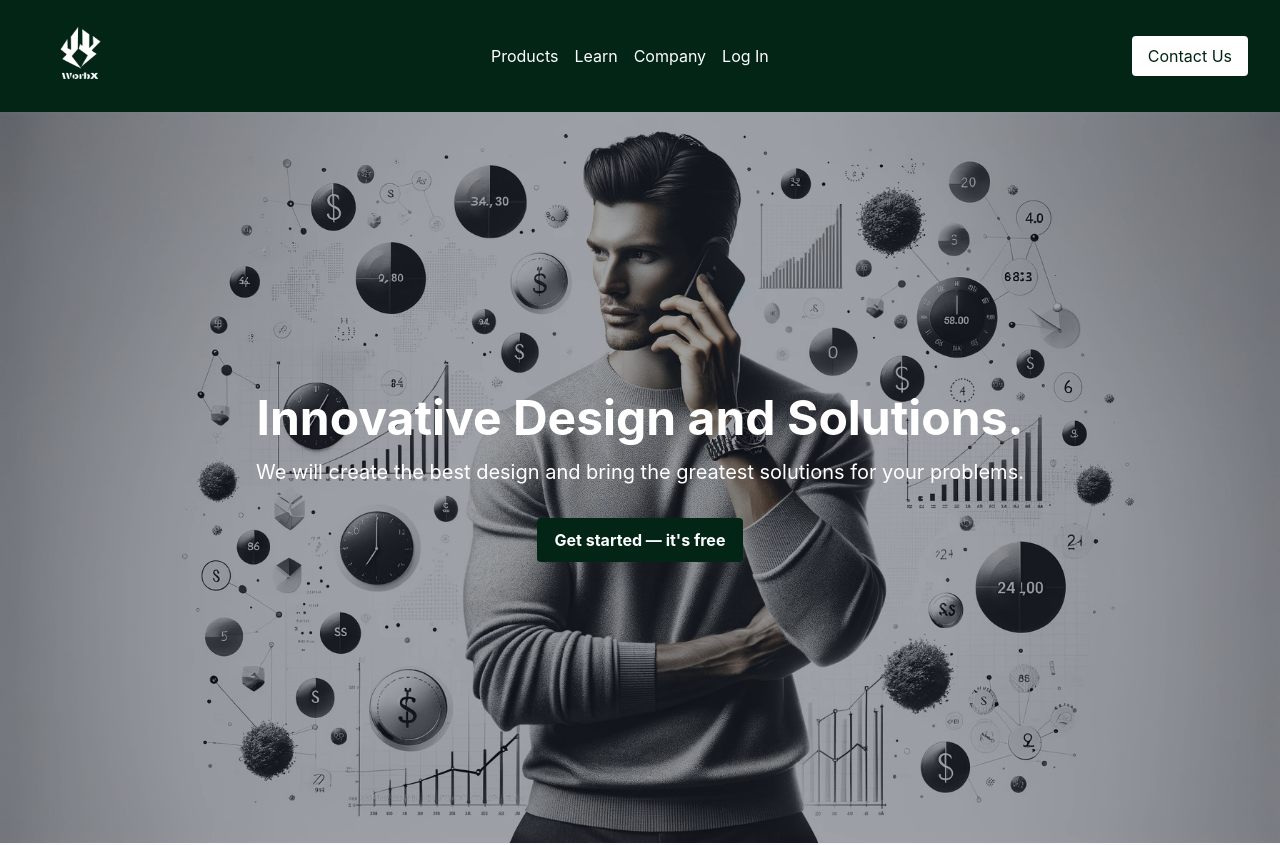
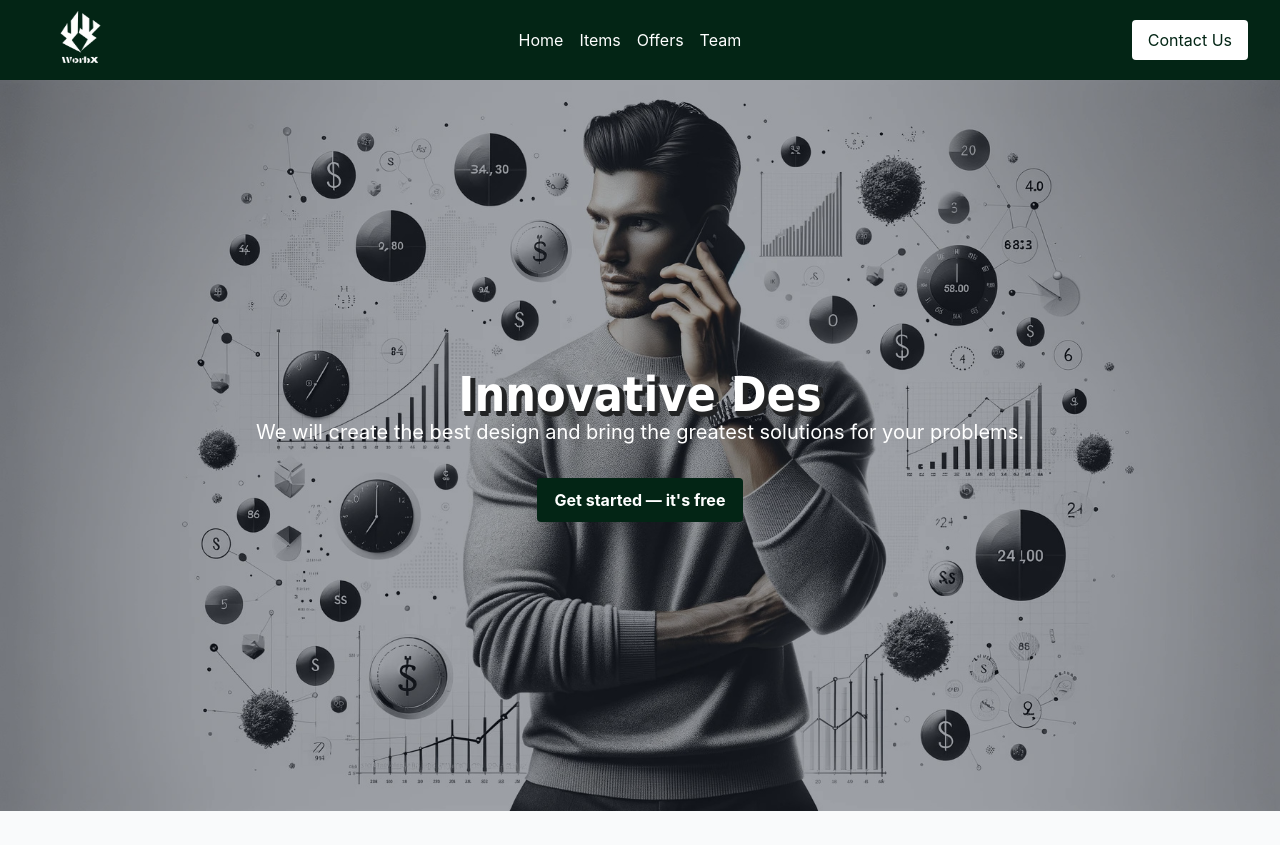
Before and after one commit to HighRollerLV/WorbX, a React (Create React App) app: page / in a window 1280 px wide. Shown: the top 845 px of the page. Built offline with nearby package versions, Linux system fonts and the light colour scheme.

Commit message:
Update 1.2
Responsive Edit 1.1

```diff
--- a/src/App.js
+++ b/src/App.js
@@ -1,5 +1,5 @@
 // App.js
-import React from 'react';
+import React, { useRef } from 'react';
 import Header from "./components/Header";
 import HeroSection from "./components/HeroSection";
 import ItemsSection from "./components/ItemsSection";
@@ -9,14 +9,24 @@ import Footer from "./components/Footer";
 import './index.css';
 
 const App = () => {
+    const heroSectionRef = useRef(null);
+    const itemsSectionRef = useRef(null);
+    const offersSectionRef = useRef(null);
+    const companyMembersRef = useRef(null);
+
     return (
         <div className="flex flex-col min-h-screen">
-        <Header />
+            <Header
+                heroSectionRef={heroSectionRef}
+                itemsSectionRef={itemsSectionRef}
+                offersSectionRef={offersSectionRef}
+                companyMembersRef={companyMembersRef}
+            />
             <main className="flex-grow">
-          <HeroSection />
-          <ItemsSection />
-          <OffersSection />
-          <CompanyMembers />
+                <div ref={heroSectionRef}><HeroSection /></div>
+                <div ref={itemsSectionRef}><ItemsSection /></div>
+                <div ref={offersSectionRef}><OffersSection /></div>
+                <div ref={companyMembersRef}><CompanyMembers /></div>
             </main>
             <Footer />
         </div>
--- a/src/components/CompanyMembers.js
+++ b/src/components/CompanyMembers.js
@@ -49,9 +49,9 @@ const CompanyMembers = () => {
                 >
                     {members.map((member, index) => (
                         <SwiperSlide key={index}>
-                            <div className="text-center h-[70vh] flex flex-row items-center justify-center gap-20">
+                            <div className="text-center h-[70vh] flex flex-col lg:flex-row items-center justify-center gap-20">
                                 <img src={member.imageUrl} alt={member.name}
-                                     className="w-96 h-96 object-cover rounded-full shadow-2xl mb-4"/>
+                                     className="w-56 h-56 md:w-64 md:h-64 lg:w-96 lg:h-96 object-cover rounded-full shadow-2xl mb-4"/>
                                 <div>
                                     <p className="text-2xl font-bold text-white">{member.name}</p>
                                     <p className="text-lg text-white">{member.role}</p>
--- a/src/components/Header.js
+++ b/src/components/Header.js
@@ -1,40 +1,104 @@
-import React, { useState } from 'react';
-import { IoMdClose } from 'react-icons/io';
-import { FaBars } from 'react-icons/fa'; // For the burger menu icon
+import React, {useState, useEffect} from 'react';
+import {IoMdClose} from 'react-icons/io';
+import {FaBars} from 'react-icons/fa'; // For the burger menu icon
 
-const Header = () => {
+const Header = ({heroSectionRef, itemsSectionRef, offersSectionRef, companyMembersRef}) => {
     const [showContactForm, setShowContactForm] = useState(false);
-    const [isNavVisible, setIsNavVisible] = useState(false); // State to toggle navigation visibility
+    const [isNavVisible, setIsNavVisible] = useState(false); // State to toggle mobile navigation visibility
+    const [prevScrollPos, setPrevScrollPos] = useState(window.scrollY);
+    const [visible, setVisible] = useState(true); // State to show/hide the header on scroll
+
+    // Effect to handle scroll event for showing/hiding header
+    useEffect(() => {
+        const handleScroll = () => {
+            // Current scroll position
+            const currentScrollPos = window.scrollY;
+
+            // Set visibility based on scroll direction
+            setVisible((prevScrollPos > currentScrollPos && currentScrollPos > 0) || currentScrollPos < 10);
+
+            // Update the previous scroll position
+            setPrevScrollPos(currentScrollPos);
+        };
+
+        // Add and remove the scroll listener
+        window.addEventListener('scroll', handleScroll);
+        return () => window.removeEventListener('scroll', handleScroll);
+    }, [prevScrollPos, visible]);
+
+    const scrollToSection = (ref) => {
+        window.scrollTo({
+            top: ref.current.offsetTop,
+            behavior: 'smooth',
+        });
+        setIsNavVisible(false); // Close the mobile menu upon clicking a link
+    };
 
     return (
         <>
-            <header className="flex justify-between items-center bg-british text-white px-8 py-4 relative z-20">
-                {/*Mobile Menu*/}
-                <img src="/images/WorbXTitle.jpg" alt="Worbex Logo" className="w-24 h-20" />
+            <header
+                className={`flex justify-between w-full items-center bg-british text-white px-8 fixed z-30 transition-all duration-300 ${visible ? 'top-0' : '-top-full'}`}>
+                {/* Mobile Menu */}
+                <img src="/images/WorbXTitle.jpg" alt="Worbex Logo" className="w-24 h-20"/>
                 <button
-                    className="md:hidden z-30 text-white"
+                    className="md:hidden z-30 text-white top-7 right-5 "
                     onClick={() => setIsNavVisible(!isNavVisible)}>
-                    {isNavVisible ? <IoMdClose size={24} className="text-white hover:text-gray-500" /> : <FaBars size={24} className="text-white hover:text-gray-500"/>}
+                    {isNavVisible ? <IoMdClose size={24} className="text-white hover:text-gray-500"/> :
+                        <FaBars size={24} className="text-white hover:text-gray-500"/>}
                 </button>
-                <div className={`fixed inset-0 bg-black bg-opacity-75 z-10 ${isNavVisible ? 'flex' : 'hidden'} items-center justify-center transition-opacity duration-500 ease-in-out`}>
-                    <div className="bg-british w-full h-screen flex items-center justify-center p-8 space-y-4 relative">
+                <div
+                    className={`fixed inset-0 bg-black bg-opacity-75 z-20 ${isNavVisible ? 'flex' : 'hidden'} items-center justify-center transition-opacity duration-500 ease-in-out`}>
+                    <div
+                        className="bg-british w-full h-screen flex flex-col items-center justify-center p-8 space-y-4 relative">
                         <nav>
-                            <ul className="flex flex-col items-center justify-center space-y-4">
-                                <li><a href="#products" className="text-white hover:underline hover:underline-offset-8">Products</a></li>
-                                <li><a href="#learn" className="text-white hover:underline hover:underline-offset-8">Learn</a></li>
-                                <li><a href="#company" className="text-white hover:underline hover:underline-offset-8">Company</a></li>
-                                <li><a href="#login" className="text-white hover:underline hover:underline-offset-8">Log In</a></li>
+                            <ul className="flex flex-col items-center justify-center space-y-6">
+                                <li>
+                                    <button onClick={() => scrollToSection(heroSectionRef)}
+                                            className="text-white hover:underline hover:underline-offset-8 text-4xl">Home
+                                    </button>
+                                </li>
+                                <li>
+                                    <button onClick={() => scrollToSection(itemsSectionRef)}
+                                            className="text-white hover:underline hover:underline-offset-8 text-4xl">Items
+                                    </button>
+                                </li>
+                                <li>
+                                    <button onClick={() => scrollToSection(offersSectionRef)}
+                                            className="text-white hover:underline hover:underline-offset-8 text-4xl">Offers
+                                    </button>
+                                </li>
+                                <li>
+                                    <button onClick={() => scrollToSection(companyMembersRef)}
+                                            className="text-white hover:underline hover:underline-offset-8 text-4xl">Team
+                                    </button>
+                                </li>
                             </ul>
                         </nav>
                     </div>
                 </div>
-                {/*Desktop Menu*/}
-                <nav className="hidden md:block">
+                {/* Desktop Menu */}
+                <nav className="hidden md:block z-20">
                     <ul className="flex items-center justify-center space-x-4">
-                        <li><a href="#products" className="hover:underline hover:underline-offset-8">Products</a></li>
-                        <li><a href="#learn" className="hover:underline hover:underline-offset-8">Learn</a></li>
-                        <li><a href="#company" className="hover:underline hover:underline-offset-8">Company</a></li>
-                        <li><a href="#login" className="hover:underline hover:underline-offset-8">Log In</a></li>
+                        <li>
+                            <button onClick={() => scrollToSection(heroSectionRef)}
+                                    className="hover:underline hover:underline-offset-8">Home
+                            </button>
+                        </li>
+                        <li>
+                            <button onClick={() => scrollToSection(itemsSectionRef)}
+                                    className="hover:underline hover:underline-offset-8">Items
+                            </button>
+                        </li>
+                        <li>
+                            <button onClick={() => scrollToSection(offersSectionRef)}
+                                    className="hover:underline hover:underline-offset-8">Offers
+                            </button>
+                        </li>
+                        <li>
+                            <button onClick={() => scrollToSection(companyMembersRef)}
+                                    className="hover:underline hover:underline-offset-8">Team
+                            </button>
+                        </li>
                     </ul>
                 </nav>
                 <button
@@ -43,24 +107,27 @@ const Header = () => {
                     Contact Us
                 </button>
             </header>
-            {/*Contact Us Form */}
+            {/* Contact Us Form */}
             {showContactForm && (
                 <div className="fixed inset-0 bg-black bg-opacity-50 flex justify-center items-center z-50">
                     <div className="bg-british p-8 rounded-lg shadow-lg space-y-4 relative">
                         <button
                             className="absolute top-0 right-0 mt-4 mr-4 text-white hover:text-gray-500 text-2xl"
                             onClick={() => setShowContactForm(false)}>
-                            <IoMdClose />
+                            <IoMdClose/>
                         </button>
                         <h2 className="text-xl font-bold text-white">Contact Us</h2>
                         <form>
                             <div className="space-y-2">
-                                <input type="text" placeholder="Name" className="w-full px-4 py-2 border rounded" />
-                                <input type="email" placeholder="Email" className="w-full px-4 py-2 border rounded" />
-                                <input type="tel" placeholder="Phone Number" className="w-full px-4 py-2 border rounded" />
-                                <textarea placeholder="Your Message" className="w-full px-4 py-2 border rounded"></textarea>
+                                <input type="text" placeholder="Name" className="w-full px-4 py-2 border rounded"/>
+                                <input type="email" placeholder="Email" className="w-full px-4 py-2 border rounded"/>
+                                <input type="tel" placeholder="Phone Number"
+                                       className="w-full px-4 py-2 border rounded"/>
+                                <textarea placeholder="Your Message"
+                                          className="w-full px-4 py-2 border rounded"></textarea>
                             </div>
-                            <button type="submit" className="mt-4 bg-white text-black px-4 py-2 rounded hover:bg-gray-500">
+                            <button type="submit"
+                                    className="mt-4 bg-white text-black px-4 py-2 rounded hover:bg-gray-500">
                                 Send
                             </button>
                         </form>
--- a/src/components/HeroSection.js
+++ b/src/components/HeroSection.js
@@ -1,15 +1,16 @@
 import React from 'react';
+import TextAnimation from "./TextAnimation";
 
 const HeroSection = () => {
     return (
-        <div className="relative bg-gray-900 text-white">
+        <div className="relative bg-gray-900 text-white mt-20">
             {/* Background Image */}
             <img src="/images/heroBg3.jpg" alt="Background" className="w-full h-[80vh] lg:h-full object-cover opacity-60"/>
 
             {/* Overlay Content */}
             <div className="absolute inset-0 flex items-center justify-center p-4">
                 <div className="text-center">
-                    <h1 className="text-2xl md:text-4xl lg:text-5xl font-bold mb-4">Innovative Design and Solutions.</h1>
+                    <TextAnimation />
                     <p className="text-sm md:text-lg lg:text-xl mb-8">We will create the best design and bring the greatest solutions for your problems.</p>
                     <button className="border-2 border-transparent bg-british hover:bg-transparent text-white font-bold py-2 px-4 rounded transition duration-500 ease-in-out hover:border-british">
                         Get started — it's free
--- a/src/components/ItemsSection.js
+++ b/src/components/ItemsSection.js
@@ -21,11 +21,11 @@ const ItemsSection = () => {
                 heightClass = 'h-[50vh]';
                 break;
             case 1: // Every second item in the pattern
-                widthClass = 'w-[38.61%]';
+                widthClass = 'w-full lg:w-[48.85%] xl:w-[49.75%]';
                 heightClass = 'h-[100vh]';
                 break;
             case 2: // Every third item in the pattern
-                widthClass = 'w-3/5';
+                widthClass = 'w-full lg:w-[48.85%] xl:w-[49.75%]]';
                 heightClass = 'h-[100vh]';
                 break;
             default:
--- /dev/null
+++ b/src/components/TextAnimation.js
@@ -0,0 +1,52 @@
+import React, { useState, useEffect } from 'react';
+
+const TextAnimation = () => {
+    const words = [
+        'Innovative Design and Solutions.',
+    ];
+    const [part, setPart] = useState('');
+    const [i, setI] = useState(0);
+    const [offset, setOffset] = useState(0);
+    const [forwards, setForwards] = useState(true);
+    const [skipCount, setSkipCount] = useState(0);
+    const skipDelay = 15;
+    const speed = 70;
+
+    useEffect(() => {
+        const wordFlick = setInterval(() => {
+            if (forwards) {
+                if (offset >= words[i].length) {
+                    setSkipCount((prevSkipCount) => prevSkipCount + 1);
+                    if (skipCount === skipDelay) {
+                        setForwards(false);
+                        setSkipCount(0);
+                    }
+                }
+            } else {
+                if (offset === 0) {
+                    setForwards(true);
+                    setI((prevI) => (prevI + 1) % words.length);
+                }
+            }
+
+            setPart(words[i].substring(0, offset));
+            if (skipCount === 0) {
+                if (forwards) {
+                    setOffset((prevOffset) => prevOffset + 1);
+                } else {
+                    setOffset((prevOffset) => prevOffset - 1);
+                }
+            }
+        }, speed);
+
+        return () => clearInterval(wordFlick);
+    }, [forwards, i, offset, skipCount, words]);
+
+    return (
+        <h1 className="text-xl md:text-4xl lg:text-5xl font-bold mb-4 word">
+            {part || 'Innovative Design and Solutions.'}
+        </h1>
+    );
+};
+
+export default TextAnimation;
--- a/src/index.css
+++ b/src/index.css
@@ -25,3 +25,10 @@ code {
   max-width: 100%;
   padding: 0;
 }
+
+.word {
+  margin: auto;
+  color: white;
+  font: 700 normal 1.8em 'tahoma';
+  text-shadow: 5px 2px #222324, 2px 4px #222324, 3px 5px #222324;
+}
```
Also changed, not shown: src/components/Footer.js (+4 -13 lines). Lines whose indentation alone changed are shown as unchanged.
